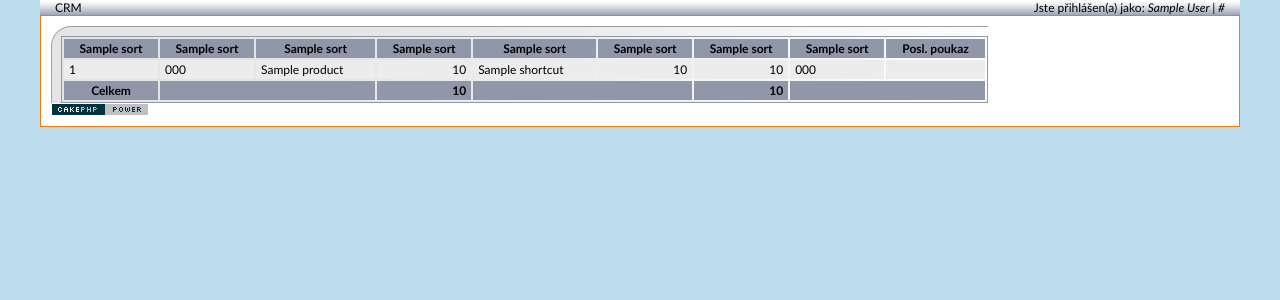
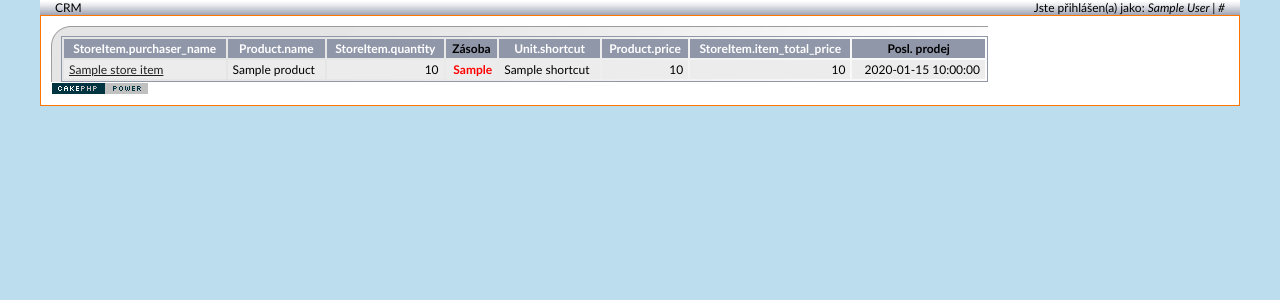
Before and after one commit to PolakMartinCopy/crm_pharmacorp, a CakePHP app: the page made by app/views/elements/indexes/store_items.ctp in a window 1280 px wide. Shown: the top 300 px of the page. Run offline with PHP 8.4 and a stand-in for CakePHP, Linux system fonts and the light colour scheme; the template is opened without the code that fills it: most values are stand-ins (such as "Sample title", 1, 10 or a date in 2020); data that the repository does not hold is empty; some libraries are stand-ins or nearby versions.

Commit message:
sklady - uprava + sjednoceni vzhledu + zvyrazneni nadskladneni

```diff
--- a/app/controllers/purchasers_controller.php
+++ b/app/controllers/purchasers_controller.php
@@ -483,7 +483,8 @@ class PurchasersController extends AppController {
 		foreach ($store_items as &$store_item) {
 			$store_items_quantity += $store_item['StoreItem']['quantity'];
 			$store_items_price += $store_item['StoreItem']['item_total_price'];
-			$store_item['StoreItem']['last_sale_date'] = $this->Purchaser->Sale->getLastDate($id, $store_item['Product']['id']);
+			$store_item['StoreItem']['week_reserve'] = $this->Purchaser->StoreItem->getWeekReserve($store_item['StoreItem']['id']);
+			$store_item['StoreItem']['last_sale_date'] = $this->Purchaser->Sale->getLastDate($id, $store_item['Product']['id'], true);
 		}
 		$this->set('store_items_quantity', $store_items_quantity);
 		$this->set('store_items_price', $store_items_price);
--- a/app/controllers/store_items_controller.php
+++ b/app/controllers/store_items_controller.php
@@ -102,6 +102,11 @@ class StoreItemsController extends AppController {
 		$stores = $this->paginate();
 		unset($this->StoreItem->virtualFields['purchaser_name']);
 
+		foreach ($stores as &$store) {
+			$store['StoreItem']['week_reserve'] = $this->StoreItem->getWeekReserve($store['StoreItem']['id']);
+			$store['StoreItem']['last_sale_date'] = $this->StoreItem->Purchaser->Sale->getLastDate($store['Purchaser']['id'], $store['Product']['id'], true);
+		}
+
 		$this->set(compact('find', 'stores'));
 		$this->set('export_fields', $this->StoreItem->export_fields);
 
--- a/app/views/elements/indexes/store_items.ctp
+++ b/app/views/elements/indexes/store_items.ctp
@@ -1,46 +1,37 @@
 <table class="top_heading">
-	<thead>
 	<tr>
-			<th><?php echo $paginator->sort('ID', 'StoreItem.id')?></th>
-			<th><?php echo $paginator->sort('Kód VZP', 'Product.vzp_code')?></th>
-			<th><?php echo $paginator->sort('Název zboží', 'Product.name')?></th>
-			<th><?php echo $paginator->sort('Mn.', 'StoreItem.quantity')?></th>
-			<th><?php echo $paginator->sort('MJ', 'Unit.shortcut')?></th>
-			<th><?php echo $paginator->sort('Kč/J', 'Product.price')?></th>
-			<th><?php echo $paginator->sort('Kč', 'StoreItem.item_total_price')?></th>
-			<th><?php echo $paginator->sort('Kód skupiny', 'Product.group_code')?></th>
-			<th>Posl. poukaz</th>
+		<th><?php echo $this->Paginator->sort('Odběratel', 'StoreItem.purchaser_name')?></th>
+		<th><?php echo $this->Paginator->sort('Produkt', 'Product.name')?></th>
+		<th><?php echo $this->Paginator->sort('Množství', 'StoreItem.quantity')?></th>
+		<th>Zásoba</th>
+		<th><?php echo $this->Paginator->sort('MJ', 'Unit.shortcut')?></th>
+		<th><?php echo $this->Paginator->sort('Kč/J<br/>bez DPH', 'Product.price', array('escape' => false))?></th>
+		<th><?php echo $this->Paginator->sort('Kč', 'StoreItem.item_total_price')?></th>
+		<th>Posl. prodej</th>
 	</tr>
-	</thead>
-	<tbody>
 	<?php
 	$odd = '';
-	foreach ($store_items as $store_item) {
+	foreach ($stores as $store) {
 		$odd = ( $odd == ' class="odd"' ? '' : ' class="odd"' );
 	?>
 	<tr<?php echo $odd?>>
-			<td><?php echo $store_item['StoreItem']['id']?></td>
-			<td><?php echo $store_item['Product']['vzp_code']?></td>
-			<td><?php echo $store_item['Product']['name']?></td>
-			<td align="right"><?php echo $store_item['StoreItem']['quantity']?></td>
-			<td><?php echo $store_item['Unit']['shortcut']?></td>
-			<td align="right"><?php echo $store_item['Product']['price']?></td>
-			<td align="right"><?php echo $store_item['StoreItem']['item_total_price']?></td>
-			<td><?php echo $store_item['Product']['group_code']?></td>
-			<td align="right"><?php echo czech_date($store_item['StoreItem']['last_sale_date'])?></td>
+		<td><?php echo $this->Html->link($store['StoreItem']['purchaser_name'], array('controller' => 'purchasers', 'action' => 'view', $store['Purchaser']['id'], 'tab' => 9))?></td>
+		<td><?php echo $store['Product']['name']?></td>
+		<td align="right"><?php echo $store['StoreItem']['quantity']?></td>
+		<td align="right"><?php
+			$style = '';
+			if ($store['StoreItem']['week_reserve'] > 9) {
+				$style = ' style="color:red;font-weight:bold"';
+			}
+			?>
+			<span<?php echo $style?>><?php echo $store['StoreItem']['week_reserve']?></span>
+		</td>
+		<td><?php echo $store['Unit']['shortcut']?></td>
+		<td align="right"><?php echo $store['Product']['price']?></td>
+		<td align="right"><?php echo $store['StoreItem']['item_total_price']?></td>
+		<td align="right"><?php echo $store['StoreItem']['last_sale_date']?></td>
 	</tr>
-	</tbody>
 	<?php } ?>
-	<tfoot>
-		<tr>
-			<th>Celkem</th>
-			<th colspan="2">&nbsp;</th>
-			<th align="right"><?php echo $store_items_quantity?></th>
-			<th colspan="2">&nbsp;</th>
-			<th align="right"><?php echo $store_items_price?></td>
-			<th colspan="2">&nbsp;</th>
-		</tr>
-	</tfoot>
 </table>
 <?php echo $this->Paginator->prev('« Předchozí', null, null, array('class' => 'disabled')); ?>
 <?php echo $this->Paginator->numbers(); ?>
--- a/app/views/purchasers/user_view.ctp
+++ b/app/views/purchasers/user_view.ctp
@@ -292,7 +292,7 @@ if (isset($this->params['named']['tab'])) {
 			$paginator->params['paging'] = $store_items_paging;
 			$paginator->__defaultModel = 'StoreItem';
 
-			echo $this->element('indexes/store_items');
+			echo $this->element('indexes/store_items', array('stores' => $store_items));
 		} // end if ?>
 	</div>
 
```
Also changed, not shown: app/views/store_items/user_index.ctp (+3 -35 lines). Lines whose indentation alone changed are shown as unchanged.
